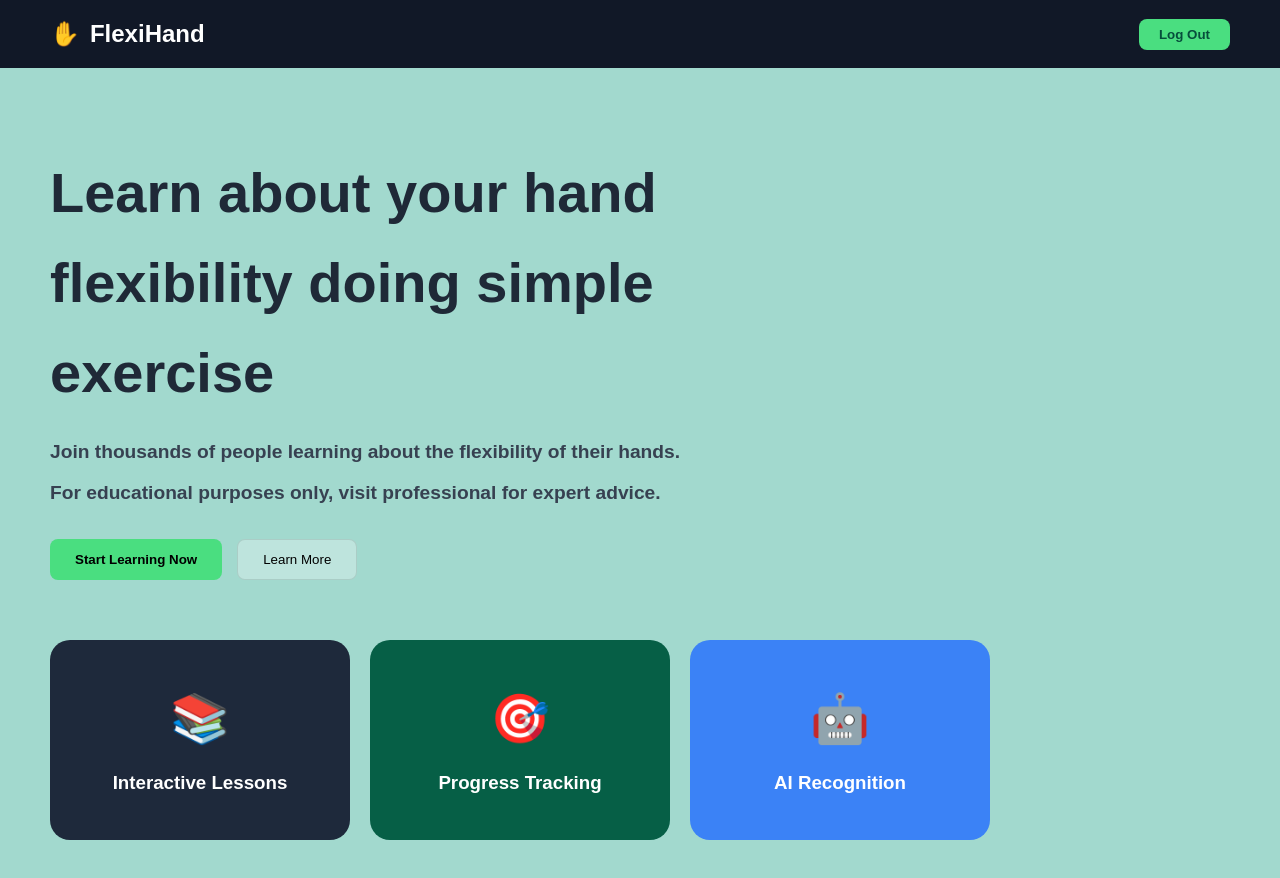
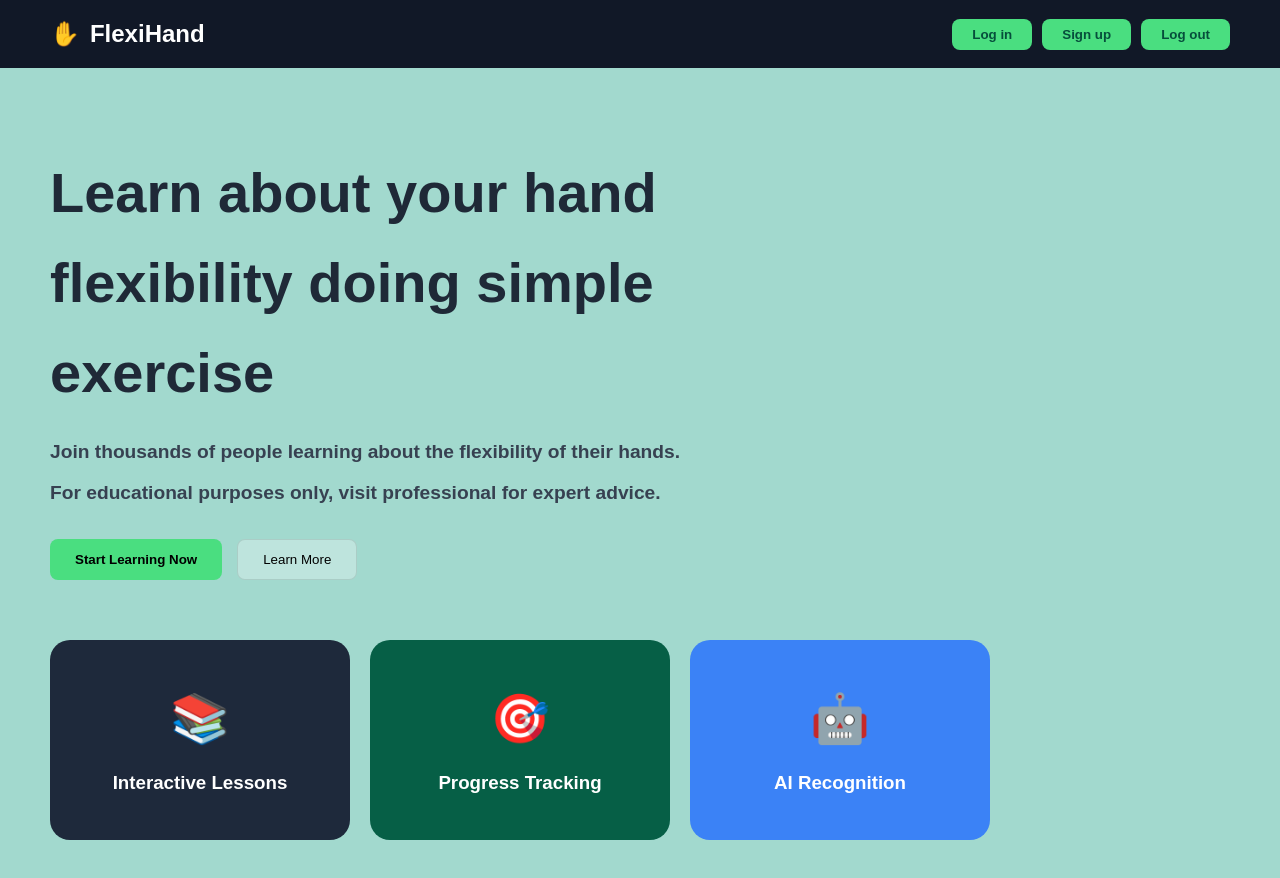
Before and after one commit to tristazecchel/FlexiHand, a website: page src/html/landingpage.html in a window 1280 px wide. Drawn offline with Linux system fonts and the light colour scheme.

Commit message:
landing_page.1

```diff
--- a/src/css/landingpage.css
+++ b/src/css/landingpage.css
@@ -122,3 +122,8 @@ h4 {
     font-size: 3rem;
     margin-bottom: 10px;
 }
+.auth-buttons {
+    display: flex;
+    align-items: center;
+    gap: 10px; /* spacing between buttons */
+}
--- a/src/html/landingpage.html
+++ b/src/html/landingpage.html
@@ -9,12 +9,17 @@
 <body>
 
     <header>
-        <div class="logo-container">
-            <span class="hand-icon">✋</span>
-            <span class="logo-text">FlexiHand</span>
-        </div>
-        <button id="logoutBtn" class="btn-logout">Log Out</button>
-    </header>
+    <div class="logo-container">
+        <span class="hand-icon">✋</span>
+        <span class="logo-text">FlexiHand</span>
+    </div>
+
+    <div class="auth-buttons">
+        <button id="loginBtn" class="btn-logout">Log in</button>
+        <button id="signupBtn" class="btn-logout">Sign up</button>
+        <button id="logoutBtn" class="btn-logout">Log out</button>
+    </div>
+</header>
 
     <main class="content">
         <section class="hero-section">
```
